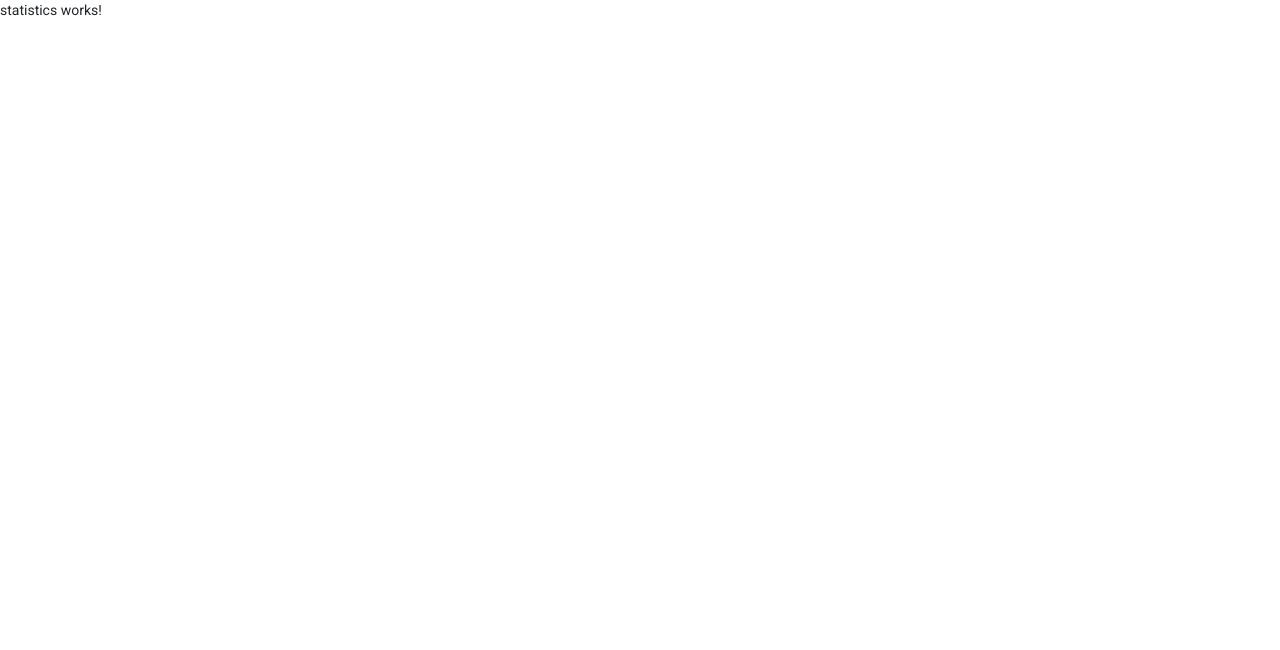
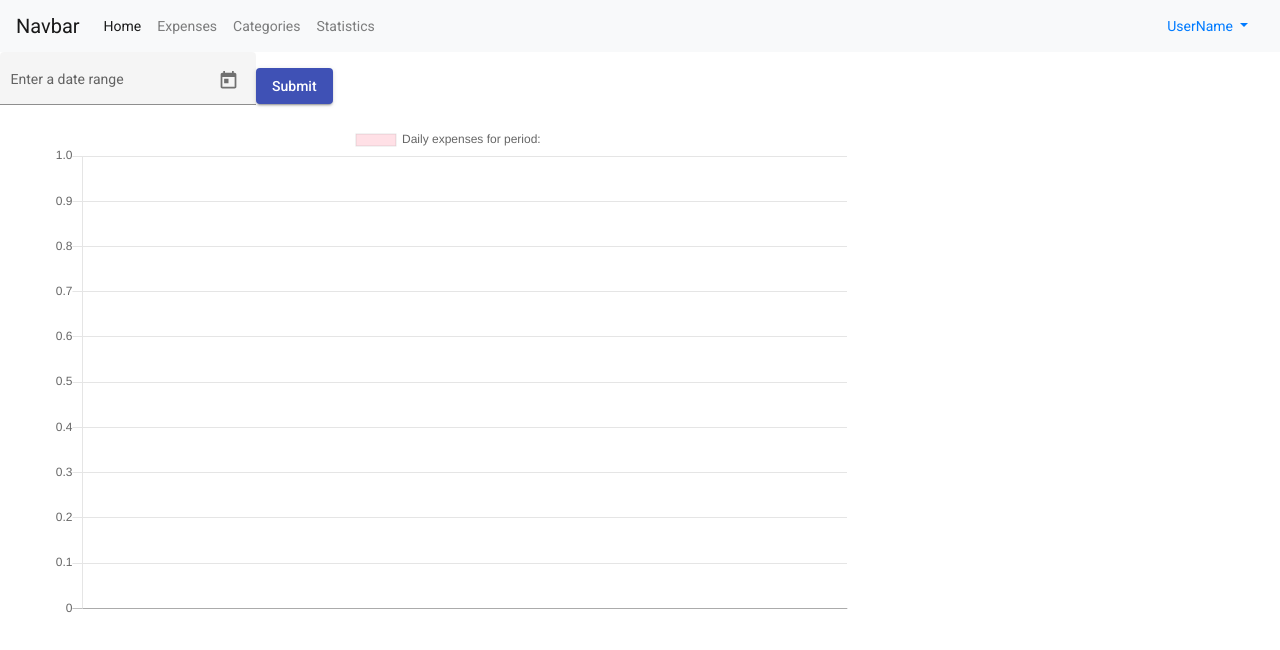
Before and after one commit to taras-gr/MyFinanceUI, an Angular app: page /1/statistics in a window 1280 px wide. Shown: the top 650 px of the page. Built offline with nearby package versions, Linux system fonts and the light colour scheme; sample sign-in values are in the browser's storage.

Commit message:
Implemented base functionality for statistics component

```diff
--- a/src/app/statistics/statistics.component.css
+++ b/src/app/statistics/statistics.component.css
@@ -0,0 +1,5 @@
+#datesStats {
+    margin: 0 50px;
+    height: 500px;
+    width: 800px;
+}
--- a/src/app/statistics/statistics.component.html
+++ b/src/app/statistics/statistics.component.html
@@ -1 +1,26 @@
-<p>statistics works!</p>
+<app-navbar></app-navbar>
+<div id="statisticsWrapper">
+    <div id="dateRangeInput">
+      <form [formGroup]="statisticsService.expenseDateRangeModel">
+        <mat-form-field appearance="fill">
+            <mat-label>Enter a date range</mat-label>
+            <mat-date-range-input [rangePicker]="picker">
+              <input matStartDate formControlName="StartDate" placeholder="Start date">
+              <input matEndDate formControlName="EndDate" placeholder="End date">
+            </mat-date-range-input>
+            <mat-datepicker-toggle matSuffix [for]="picker"></mat-datepicker-toggle>
+            <mat-date-range-picker #picker></mat-date-range-picker>
+
+            <mat-error *ngIf="range.controls.start.hasError('matStartDateInvalid')">Invalid start date</mat-error>
+            <mat-error *ngIf="range.controls.end.hasError('matEndDateInvalid')">Invalid end date</mat-error>
+          </mat-form-field>
+          <button mat-raised-button color="primary" (click)="getUserStatsByExpenseDate()">Submit</button>
+      </form>
+    </div>
+    <div id="datesStats">
+        <canvas id="myChart" width="400" height="400"></canvas>
+    </div>
+    <div id="categorisStats">
+
+    </div>
+</div>
--- a/src/app/statistics/statistics.component.ts
+++ b/src/app/statistics/statistics.component.ts
@@ -1,4 +1,7 @@
 import { Component, OnInit } from '@angular/core';
+import { FormControl, FormGroup } from '@angular/forms';
+import Chart from 'chart.js';
+import { StatisticsService } from '../shared/statistics.service';
 
 @Component({
   selector: 'app-statistics',
@@ -6,10 +9,83 @@ import { Component, OnInit } from '@angular/core';
   styleUrls: ['./statistics.component.css']
 })
 export class StatisticsComponent implements OnInit {
+  range = new FormGroup({
+    start: new FormControl(),
+    end: new FormControl()
+  });
 
-  constructor() { }
+  dataSource;
+  dsLabels = [];
+  dsData = [];
+  myChart;
+
+  constructor(public statisticsService: StatisticsService) { }
 
   ngOnInit(): void {
+    this.constructBarChart();
+  }
+
+  getUserStatsByExpenseDate() {
+    this.dsData = [];
+    this.dsLabels = [];
+    const userName = localStorage.getItem('userName');
+    this.statisticsService.getUserSatsByExpenseDate(userName).subscribe(
+      (res: any) => {
+        console.log(res);
+        this.dataSource = res;
+        this.dataSource.forEach(element => {
+          this.dsLabels.push(element.day);
+          this.dsData.push(element.costs);
+        });
+
+        this.myChart.data.labels = [];
+        this.myChart.data.datasets[0].data = [];
+
+        this.myChart.data.labels = this.dsLabels;
+        this.myChart.data.datasets[0].data = this.dsData;
+
+        this.myChart.update();
+
+      },
+      err => {
+        // if (err.status == 400)
+        //   //this.toastr.error('Incorrect username or password.', 'Authentication failed.');
+        // else
+        //   console.log(err);
+      }
+    );
+  }
+
+  constructBarChart() {
+    var canvas = <HTMLCanvasElement> document.getElementById('myChart');
+    var ctx = canvas.getContext('2d');
+    this.myChart = new Chart(ctx, {
+    type: 'bar',
+    data: {
+        labels: this.dsLabels,
+        datasets: [{
+            label: 'Daily expenses for period: ',
+            data: this.dsData,
+            backgroundColor:
+                'rgba(255, 99, 132, 0.2)'
+            ,
+            borderColor: [
+                //'rgba(255, 99, 132, 1)'
+            ],
+            borderWidth: 1
+        }]
+    },
+    options: {
+        maintainAspectRatio: false,
+        scales: {
+            yAxes: [{
+                ticks: {
+                    beginAtZero: true
+                }
+            }]
+        }
+    }
+    });
   }
 
 }
```
